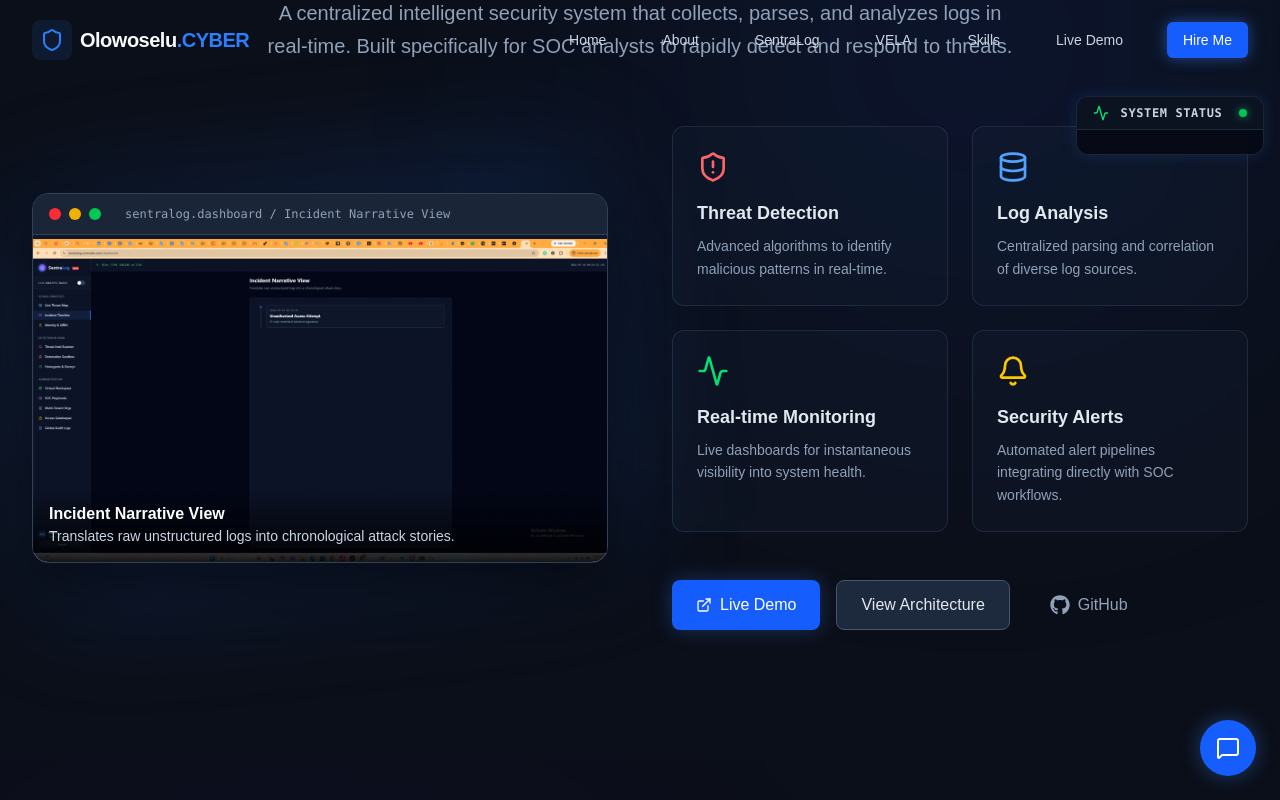
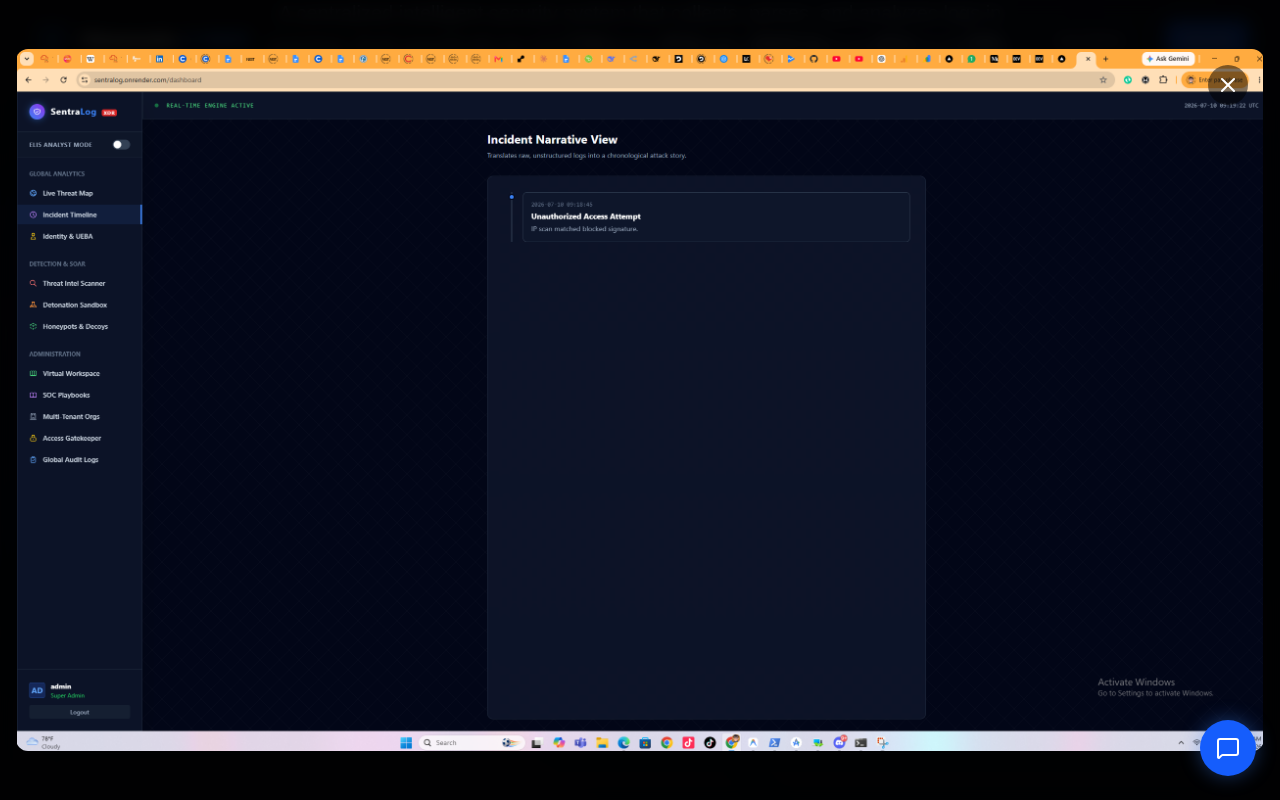
Before and after one commit to cyberlab0/portfolio, a Next.js app: page / in a window 1280 px wide. Both pictures are taken after a click on the element 320 px from the left and 2079 px from the top of the page. Shown: the part 1679-2479 px from the top of the page. Built offline with nearby package versions, Linux system fonts and the light colour scheme.

Commit message:
Add global protections and zoomable SentraLog images

```diff
--- /dev/null
+++ b/src/app/components/GlobalProtections.tsx
@@ -0,0 +1,37 @@
+"use client";
+
+import { useEffect } from "react";
+
+export default function GlobalProtections() {
+  useEffect(() => {
+    // Disable right click
+    const handleContextMenu = (e: MouseEvent) => {
+      e.preventDefault();
+    };
+
+    // Disable drag
+    const handleDragStart = (e: DragEvent) => {
+      e.preventDefault();
+    };
+
+    // Disable keyboard shortcuts for saving (Ctrl+S)
+    const handleKeyDown = (e: KeyboardEvent) => {
+      if ((e.ctrlKey || e.metaKey) && (e.key === 's' || e.key === 'S')) {
+        e.preventDefault();
+      }
+      // Disable print screen if possible? Not completely reliable but can prevent basic ones
+    };
+
+    document.addEventListener("contextmenu", handleContextMenu);
+    document.addEventListener("dragstart", handleDragStart);
+    document.addEventListener("keydown", handleKeyDown);
+
+    return () => {
+      document.removeEventListener("contextmenu", handleContextMenu);
+      document.removeEventListener("dragstart", handleDragStart);
+      document.removeEventListener("keydown", handleKeyDown);
+    };
+  }, []);
+
+  return null;
+}
--- a/src/app/components/SentraLogShowcase.tsx
+++ b/src/app/components/SentraLogShowcase.tsx
@@ -20,6 +20,7 @@ export default function SentraLogShowcase() {
   ];
 
   const [currentImageIndex, setCurrentImageIndex] = useState(0);
+  const [isZoomed, setIsZoomed] = useState(false);
 
   useEffect(() => {
     const timer = setInterval(() => {
@@ -107,15 +108,19 @@ export default function SentraLogShowcase() {
                     animate={{ opacity: 1, scale: 1 }}
                     exit={{ opacity: 0 }}
                     transition={{ duration: 0.5 }}
-                    className="absolute inset-0"
+                    className="absolute inset-0 cursor-zoom-in"
+                    onClick={() => setIsZoomed(true)}
                   >
                     {/* eslint-disable-next-line @next/next/no-img-element */}
                     <img
                       src={images[currentImageIndex].src}
                       alt={images[currentImageIndex].title}
-                      className="w-full h-full object-cover object-left-top"
+                      className="w-full h-full object-cover object-left-top pointer-events-none"
+                      onContextMenu={(e) => e.preventDefault()}
+                      draggable={false}
+                      loading={currentImageIndex === 0 ? "eager" : "lazy"}
                     />
-                    <div className="absolute bottom-0 left-0 right-0 p-4 bg-gradient-to-t from-black/90 to-transparent">
+                    <div className="absolute bottom-0 left-0 right-0 p-4 bg-gradient-to-t from-black/90 to-transparent pointer-events-none">
                       <h4 className="text-white font-bold">{images[currentImageIndex].title}</h4>
                       <p className="text-slate-300 text-sm">{images[currentImageIndex].desc}</p>
                     </div>
@@ -124,12 +129,12 @@ export default function SentraLogShowcase() {
 
                 {/* Carousel Controls */}
                 <div className="absolute inset-y-0 left-0 flex items-center">
-                  <button onClick={prevImage} className="p-2 m-2 rounded-full bg-black/50 text-white hover:bg-blue-600 transition-colors opacity-0 group-hover:opacity-100">
+                  <button onClick={prevImage} className="p-2 m-2 rounded-full bg-black/50 text-white hover:bg-blue-600 transition-colors opacity-0 group-hover:opacity-100 z-30">
                     <svg className="w-6 h-6" fill="none" stroke="currentColor" viewBox="0 0 24 24"><path strokeLinecap="round" strokeLinejoin="round" strokeWidth="2" d="M15 19l-7-7 7-7"></path></svg>
                   </button>
                 </div>
                 <div className="absolute inset-y-0 right-0 flex items-center">
-                  <button onClick={nextImage} className="p-2 m-2 rounded-full bg-black/50 text-white hover:bg-blue-600 transition-colors opacity-0 group-hover:opacity-100">
+                  <button onClick={nextImage} className="p-2 m-2 rounded-full bg-black/50 text-white hover:bg-blue-600 transition-colors opacity-0 group-hover:opacity-100 z-30">
                     <svg className="w-6 h-6" fill="none" stroke="currentColor" viewBox="0 0 24 24"><path strokeLinecap="round" strokeLinejoin="round" strokeWidth="2" d="M9 5l7 7-7 7"></path></svg>
                   </button>
                 </div>
@@ -192,6 +197,42 @@ export default function SentraLogShowcase() {
           </div>
         </div>
       </div>
+
+      {/* Image Zoom Modal */}
+      <AnimatePresence>
+        {isZoomed && (
+          <motion.div
+            initial={{ opacity: 0 }}
+            animate={{ opacity: 1 }}
+            exit={{ opacity: 0 }}
+            onClick={() => setIsZoomed(false)}
+            className="fixed inset-0 z-50 flex items-center justify-center p-4 bg-black/90 backdrop-blur-sm cursor-zoom-out"
+          >
+            <motion.div
+              initial={{ scale: 0.9 }}
+              animate={{ scale: 1 }}
+              exit={{ scale: 0.9 }}
+              className="relative max-w-7xl w-full aspect-[16/9] rounded-xl overflow-hidden shadow-2xl"
+              onClick={(e) => e.stopPropagation()}
+            >
+              {/* eslint-disable-next-line @next/next/no-img-element */}
+              <img
+                src={images[currentImageIndex].src}
+                alt={images[currentImageIndex].title}
+                className="w-full h-full object-contain pointer-events-none"
+                onContextMenu={(e) => e.preventDefault()}
+                draggable={false}
+              />
+              <button
+                onClick={() => setIsZoomed(false)}
+                className="absolute top-4 right-4 p-2 bg-black/50 hover:bg-red-500 text-white rounded-full transition-colors"
+              >
+                <svg className="w-6 h-6" fill="none" stroke="currentColor" viewBox="0 0 24 24"><path strokeLinecap="round" strokeLinejoin="round" strokeWidth="2" d="M6 18L18 6M6 6l12 12"></path></svg>
+              </button>
+            </motion.div>
+          </motion.div>
+        )}
+      </AnimatePresence>
     </section>
   );
 }
--- a/src/app/layout.tsx
+++ b/src/app/layout.tsx
@@ -11,6 +11,8 @@ const firaCode = Fira_Code({
   variable: "--font-fira-code",
   subsets: ["latin"],
 });
+
+import GlobalProtections from "./components/GlobalProtections";
 
 export const metadata: Metadata = {
   title: "Michael Olowoselu | SOC Analyst & Cybersecurity Engineer",
@@ -26,6 +28,7 @@ export default function RootLayout({
   return (
     <html lang="en" className={`${inter.variable} ${firaCode.variable} dark scroll-smooth`}>
       <body className="min-h-screen bg-[#0B0F19] text-slate-100 font-sans flex flex-col selection:bg-blue-500/30 selection:text-blue-200">
+        <GlobalProtections />
         <div className="fixed inset-0 z-[-1] bg-[radial-gradient(ellipse_at_top,_var(--tw-gradient-stops))] from-slate-900 via-[#0B0F19] to-[#0B0F19]"></div>
         {children}
       </body>
```
